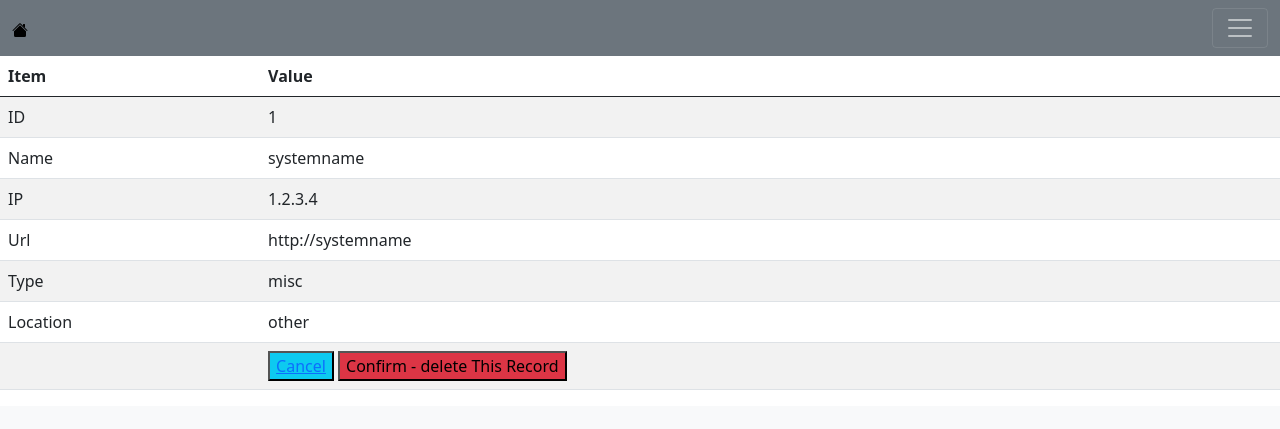
After one commit to jcarter62/itsys, a Flask app: page /delete/1 in a window 1280 px wide. The commit adds this page. Shown: the top 429 px of the page. Run offline with Flask 2, Linux system fonts and the light colour scheme; data comes from the database, SQL or seed files in the repository; some libraries are stand-ins or nearby versions.

Commit message:
Implemented * upload of systems * delete

```diff
--- a/app.py
+++ b/app.py
@@ -1,11 +1,18 @@
-from flask import Flask, render_template, request, redirect, make_response, send_file
+from flask import Flask, render_template, request, redirect, make_response, send_file, url_for
 from db import DB
 from flask_bootstrap import Bootstrap
 import csv
 import io
+import os
+from importcsv import ImportCSV
 
 app = Flask(__name__)
 Bootstrap(app)
+
+
+# Upload folder
+UPLOAD_FOLDER = 'static/files'
+app.config['UPLOAD_FOLDER'] =  UPLOAD_FOLDER
 
 
 @app.before_request
@@ -59,6 +66,14 @@ def route_add_system():
     return redirect(url)
 
 
+@app.route('/maintenance')
+def route_maintenance():
+    context = {
+        "title": "Maintenance"
+    }
+    return render_template('maintenance.html', context=context)
+
+
 def qtit(s) -> str:
     return '"' + s + '"'
 
@@ -76,5 +91,51 @@ def route_export():
 
     return send_file('/temp/systems.csv')
 
+
+@app.route('/upload')
+def route_upload():
+    # ref: https://medevel.com/flask-tutorial-upload-csv-file-and-insert-rows-into-the-database/
+    context = {
+        "title": "Maintenance"
+    }
+    return render_template('uploadcsv.html', context=context)
+
+
+@app.route('/upload-post', methods=['POST'])
+def route_upload_post():
+    # get the uploaded file
+    uploaded_file = request.files['file']
+    if uploaded_file.filename != '':
+        file_path = os.path.join(app.config['UPLOAD_FOLDER'], uploaded_file.filename)
+        # set the file path
+        uploaded_file.save(file_path)
+    # save the file
+    imp = ImportCSV()
+    data = imp.parseCSV(file_path)
+    db = DB()
+    db.load_from_array(data)
+
+    return redirect('/')
+
+
+@app.route('/delete/<sys_id>', methods=['GET'])
+def route_delete_system_get(sys_id):
+    data = DB()
+    system = data.load_one_system(sys_id)
+    context = {
+        "system": system,
+        "title": "Edit System "
+    }
+    return render_template('delete-confirm.html', context=context)
+
+
+@app.route('/delete-confirmed', methods=['POST'])
+def route_delete_confirmed_post():
+    sys_id = request.form['sys_id']
+    data = DB()
+    data.delete_one_system(sys_id)
+    return redirect('/')
+
+
 if __name__ == '__main__':
     app.run()
--- a/db/db.py
+++ b/db/db.py
@@ -132,7 +132,7 @@ class DB:
         try:
             cmd = 'select id, name, ip, url, systype, location from systems where id = ?;'
             c = self._conn.cursor()
-            c = c.execute(cmd, sys_id)
+            c = c.execute(cmd, [sys_id])
             row = c.fetchone()
 
             system = {
@@ -180,3 +180,56 @@ class DB:
             print(e)
 
         return new_id
+
+    def load_from_array(self, data):
+        max_id = 0
+
+        # Truncate table
+        try:
+            c1 = self._conn.cursor()
+            cmd1 = 'delete from systems;'
+            c1.execute(cmd1)
+            self._commit()
+        except Error as e:
+            print(e)
+
+        # Get max id
+        try:
+            cmd = 'select max(id) as num from systems;'
+            c = self._conn.cursor()
+            c = c.execute(cmd)
+            row = c.fetchone()
+
+            max_id = row[0]
+            if max_id is None:
+                max_id = 0
+
+        except Error as e:
+            print(e)
+
+        # Iterate data
+        insert_cmd = 'insert into systems (id, name, ip, url, systype, location ) values (?, ?, ?, ?, ?, ?);'
+        new_id = max_id
+        for row in data:
+            new_id = new_id + 1
+            p_name = row['name']
+            p_ip = row['ip']
+            p_url = row['url']
+            p_systype = row['systype']
+            p_location = row['location']
+            c.execute(insert_cmd, (new_id, p_name, p_ip, p_url, p_systype, p_location))
+
+
+        self._commit()
+        return
+
+    def delete_one_system(self, sys_id):
+        try:
+            c1 = self._conn.cursor()
+            cmd1 = 'delete from systems where id = ?;'
+            c1.execute(cmd1, [sys_id])
+            self._commit()
+
+        except Error as e:
+            print(e)
+        return
--- /dev/null
+++ b/importcsv/__init__.py
@@ -0,0 +1 @@
+from .importCSV import ImportCSV
--- a/requirements.txt
+++ b/requirements.txt
@@ -1,2 +1,3 @@
 Flask
 Flask-Bootstrap4
+pandas
--- a/templates/Systems.html
+++ b/templates/Systems.html
@@ -26,10 +26,10 @@
             <td>{{ s["location"] }}</td>
             <td>
                 <a href="/edit/{{ s["id"] }}">
-                    <img src="{{ url_for('static', filename='/icons/pencil-square.svg')}}"/>
+                    <img src="{{ url_for('static', filename='/icons/pencil-square.svg')}}" alt="edit"/>
                 </a>
                 <a href="/delete/{{ s["id"] }}">
-                    <img src="{{ url_for('static', filename='/icons/trash.svg')}}"/>
+                    <img src="{{ url_for('static', filename='/icons/trash.svg')}}" alt="delete"/>
                 </a>
             </td>
         </tr>
--- a/templates/base.html
+++ b/templates/base.html
@@ -9,9 +9,9 @@
 </head>
 <body>
 <main>
-    <nav class="navbar navbar-dark bg-dark" aria-label="First navbar example">
+    <nav class="navbar navbar-dark bg-secondary" aria-label="First navbar example">
     <div class="container-fluid">
-      <a class="navbar-brand" href="/">/</a>
+      <a class="navbar-brand" href="/"><img src="{{ url_for('static', filename='/icons/house-fill.svg')}}" alt="Home"></a>
       <button class="navbar-toggler" type="button" data-bs-toggle="collapse" data-bs-target="#navbarsExample01" aria-controls="navbarsExample01" aria-expanded="false" aria-label="Toggle navigation">
         <span class="navbar-toggler-icon"></span>
       </button>
@@ -24,15 +24,15 @@
           <li class="nav-item">
             <a class="nav-link" href="/add">Add System</a>
           </li>
-          <li class="nav-item">
-            <a class="nav-link disabled" href="#" tabindex="-1" aria-disabled="true">Disabled</a>
-          </li>
+{#          <li class="nav-item">#}
+{#            <a class="nav-link disabled" href="#" tabindex="-1" aria-disabled="true">Disabled</a>#}
+{#          </li>#}
           <li class="nav-item dropdown">
-            <a class="nav-link dropdown-toggle" href="#" id="dropdown01" data-bs-toggle="dropdown" aria-expanded="false">Dropdown</a>
+            <a class="nav-link dropdown-toggle" href="#" id="dropdown01" data-bs-toggle="dropdown" aria-expanded="false">Misc</a>
             <ul class="dropdown-menu" aria-labelledby="dropdown01">
-              <li><a class="dropdown-item" href="#">Action</a></li>
-              <li><a class="dropdown-item" href="#">Another action</a></li>
-              <li><a class="dropdown-item" href="#">Something else here</a></li>
+              <li><a class="dropdown-item" href="/maintenance">Maintenance</a></li>
+{#              <li><a class="dropdown-item" href="#">Another action</a></li>#}
+{#              <li><a class="dropdown-item" href="#">Something else here</a></li>#}
             </ul>
           </li>
         </ul>
@@ -47,9 +47,9 @@
   {% block content %}{% endblock %}
 </section>
 <footer class="footer mt-auto py-3 bg-light">
-  <div class="container">
-    <span class="text-muted"><a href="/export">Export</a></span>
-  </div>
+{#  <div class="container">#}
+{#    <span class="text-muted"><a href="/export">Export</a></span>#}
+{#  </div>#}
 </footer>
 </body>
 <script src="https://cdn.jsdelivr.net/npm/bootstrap@5.1.0/dist/js/bootstrap.bundle.min.js" integrity="sha384-U1DAWAznBHeqEIlVSCgzq+c9gqGAJn5c/t99JyeKa9xxaYpSvHU5awsuZVVFIhvj" crossorigin="anonymous"></script>
--- /dev/null
+++ b/templates/delete-confirm.html
@@ -0,0 +1,26 @@
+{% extends 'base.html' %}
+{% block content %}
+<table class="table table-hover table-striped">
+<thead>
+<tr>
+    <th>Item</th>
+    <th>Value</th>
+</tr>
+</thead>
+    <tbody>
+        <form action="/delete-confirmed" method="post">
+            <input type="hidden" name="sys_id" value="{{ context.system['id'] }}">
+        <tr><td>ID</td><td>{{ context.system["id"] }}</td></tr>
+        <tr><td>Name</td><td>{{ context.system['name']}}</td></tr>
+        <tr><td>IP</td><td>{{ context.system['ip']}}</td></tr>
+        <tr><td>Url</td><td>{{ context.system['url']}}</td></tr>
+            <tr><td>Type</td><td>{{ context.system['systype']}}</td></tr>
+            <tr><td>Location</td><td>{{ context.system['location']}}</td></tr>
+        <tr>
+            <td>&nbsp;</td>
+            <td><button type="reset" class="bg-info"><a href="/">Cancel</a></button>&nbsp;<button type="submit" class="bg-danger">Confirm - delete This Record</button></td>
+        </tr>
+        </form>
+    </tbody>
+</table>
+{% endblock %}
```
Also changed, not shown: importcsv/importCSV.py (added, +16 -0 lines), templates/maintenance.html (added, +15 -0 lines), templates/uploadcsv.html (added, +13 -0 lines), static/icons/house-fill.svg (added).
